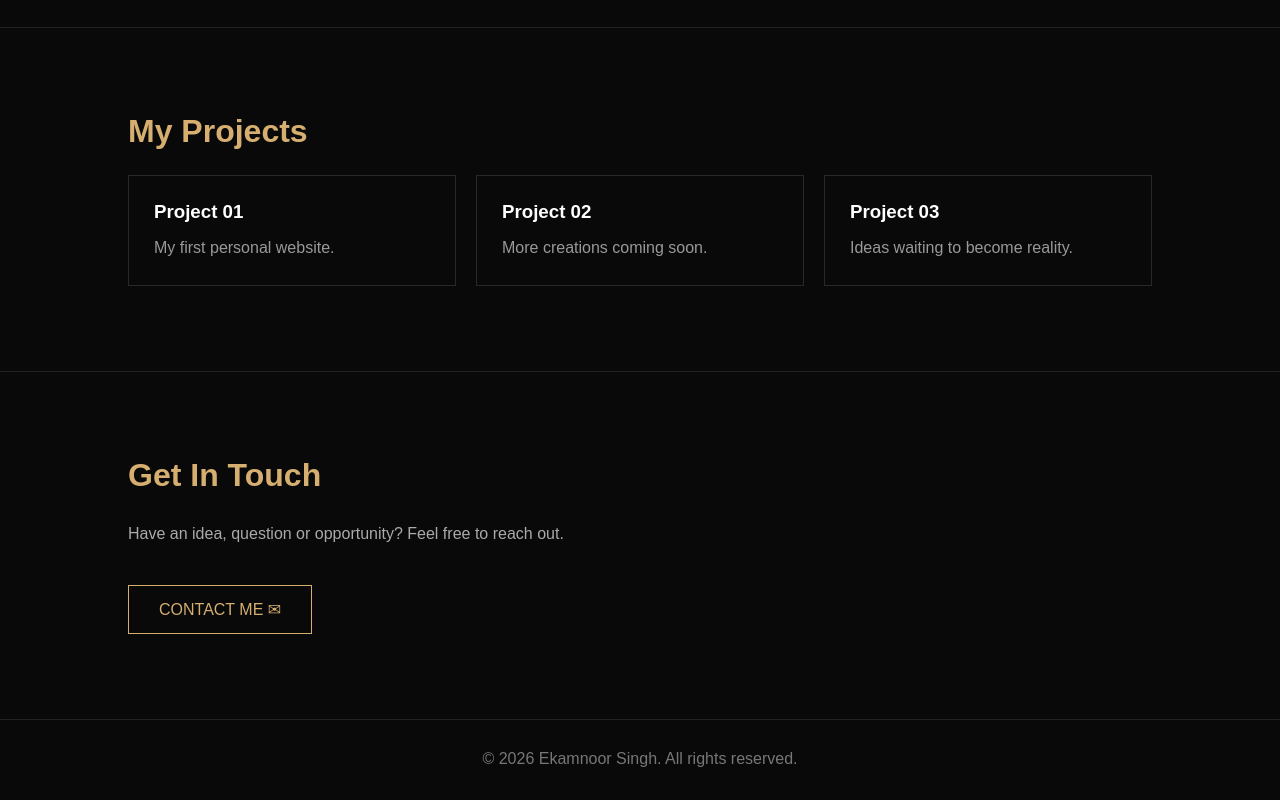
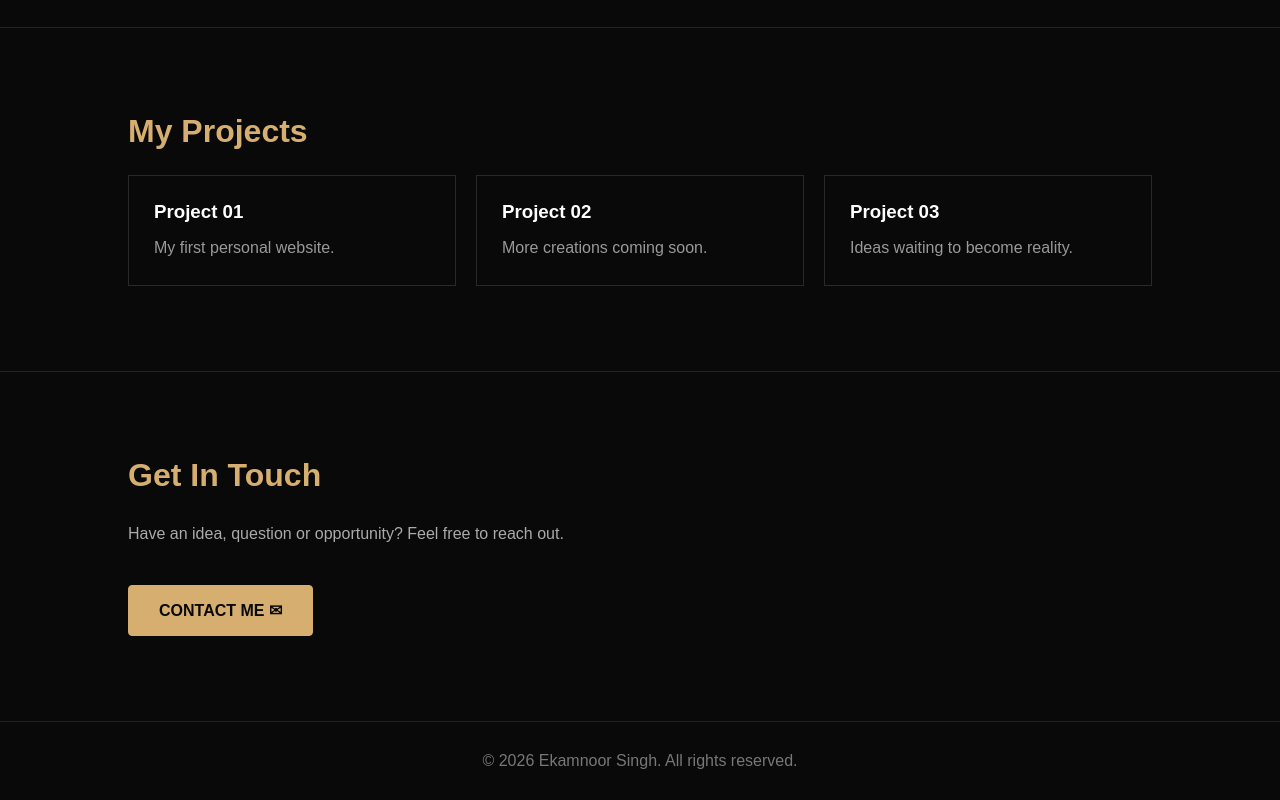
Before and after one commit to ekamnoorsingh340-art/Index.html, a plain HTML site: page index.html in a window 1280 px wide. Shown: the part 1022-1822 px from the top of the page. Drawn offline with Linux system fonts and the light colour scheme.

Commit message:
Update index.html

```diff
--- a/index.html
+++ b/index.html
@@ -156,6 +156,16 @@
         font-size: 16px;
       }
     }
+
+    #contact .btn {
+  display: inline-block !important;
+  background: #d5ae70;
+  color: #090909;
+  padding: 15px 30px;
+  border-radius: 4px;
+  font-weight: bold;
+    }
+
   </style>
 </head>
 
```
